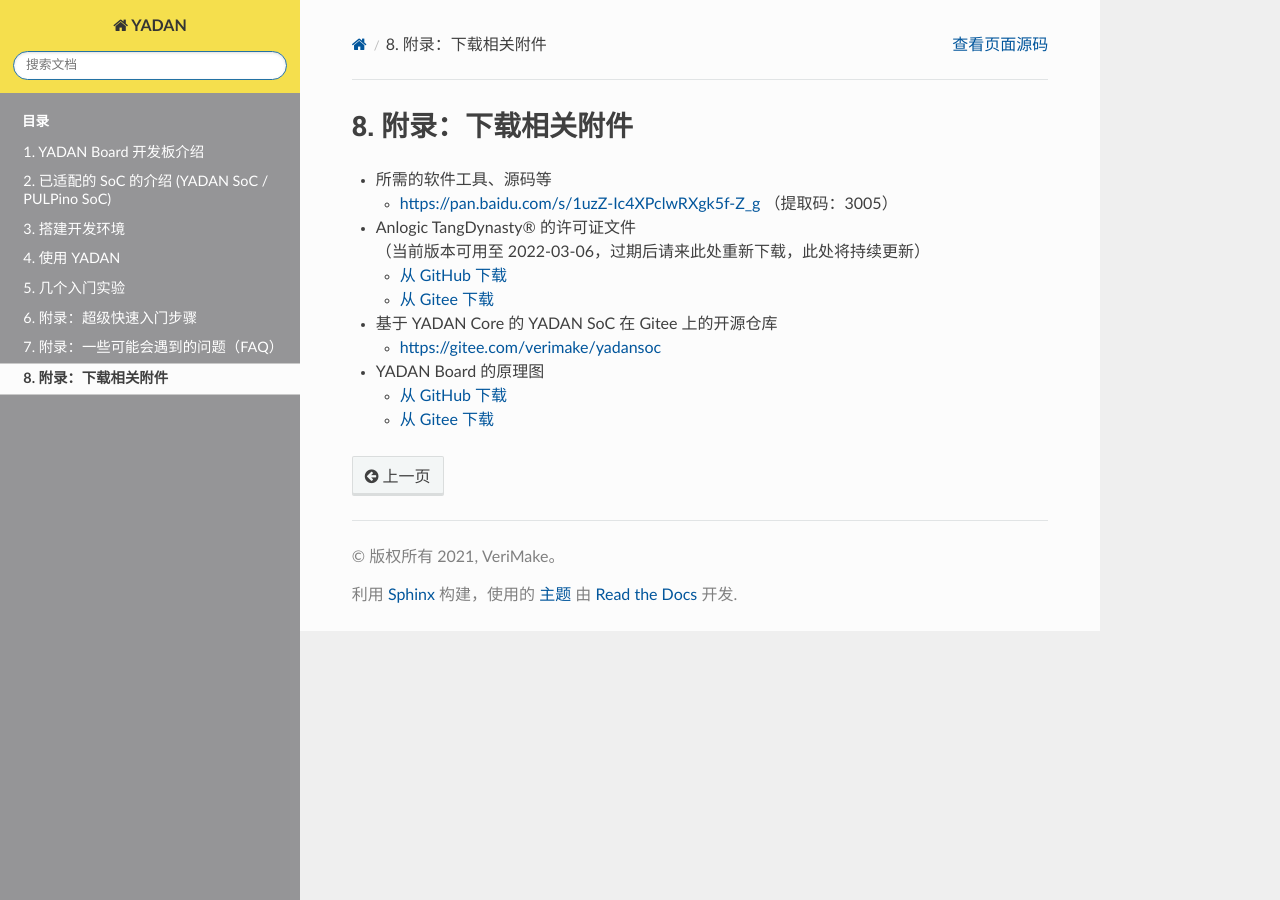
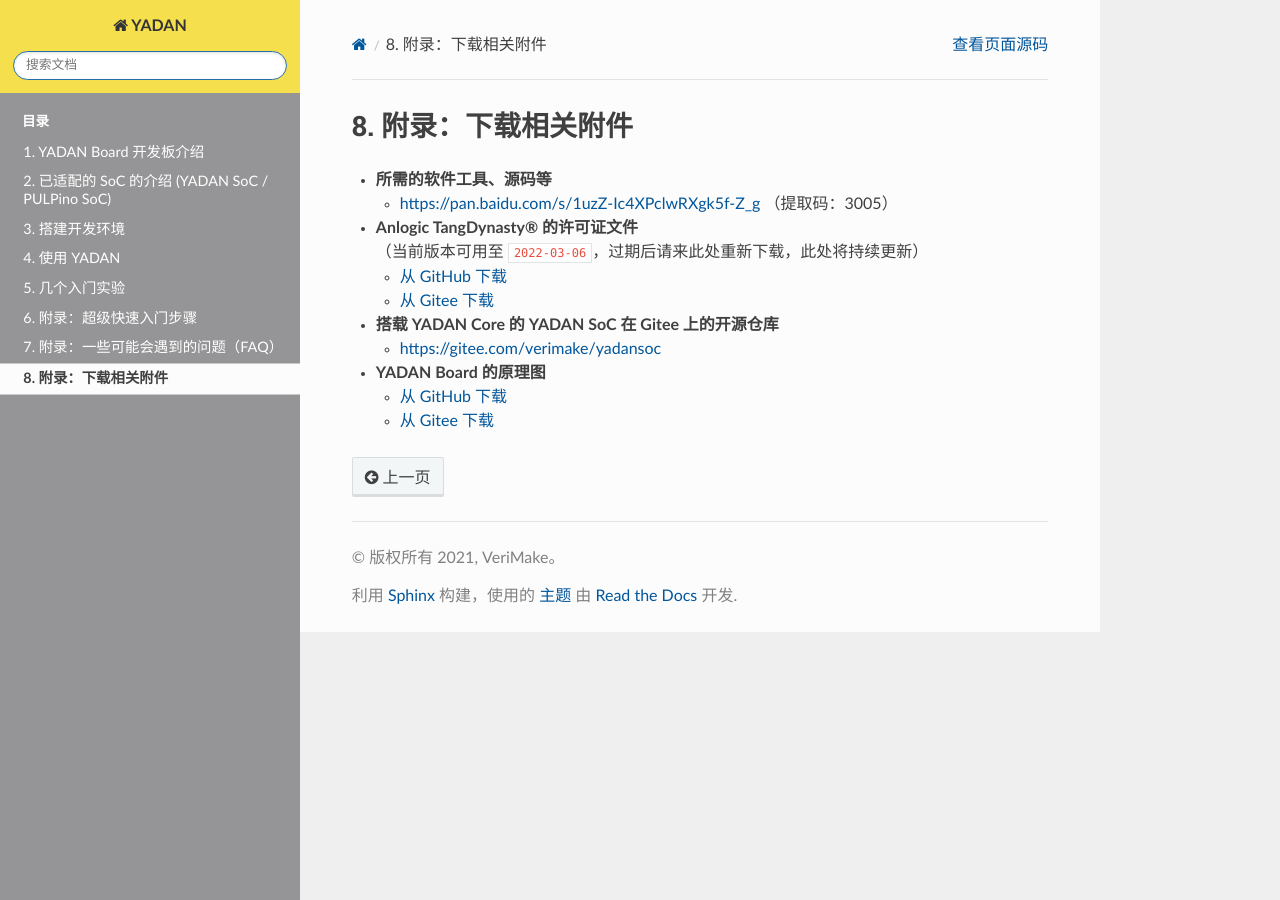
Before and after one commit to CSY-tvgo/YADAN-Docs, a Sphinx documentation site: the page built from docs/source/chap8.md, in a window 1280 px wide. Built offline with Sphinx 7.4.7 and the Read the Docs theme 2.0.0, drawn with Linux system fonts in a browser that asks for light colours.

```diff
--- a/docs/source/chap8.md
+++ b/docs/source/chap8.md
@@ -1,16 +1,16 @@
 # 附录：下载相关附件
 
-+ 所需的软件工具、源码等
++ **所需的软件工具、源码等**
   + [https://pan.baidu.com/s/1uzZ-Ic4XPclwRXgk5f-Z_g](https://pan.baidu.com/s/1uzZ-Ic4XPclwRXgk5f-Z_g) （提取码：3005）
 
-+ Anlogic TangDynasty® 的许可证文件
-  （当前版本可用至 2022-03-06，过期后请来此处重新下载，此处将持续更新）
++ **Anlogic TangDynasty® 的许可证文件**
+  （当前版本可用至 `2022-03-06`，过期后请来此处重新下载，此处将持续更新）
   + [从 GitHub 下载](https://github.com/CSY-tvgo/YADAN-Docs/blob/main/docs/source/attachments/Anlogic.lic)
   + [从 Gitee 下载](https://gitee.com/verimaker/yadan-board/blob/master/software/license/Anlogic.lic)
 
-+ 基于 YADAN Core 的 YADAN SoC 在 Gitee 上的开源仓库
++ **搭载 YADAN Core 的 YADAN SoC 在 Gitee 上的开源仓库**
   + [https://gitee.com/verimake/yadansoc](https://gitee.com/verimake/yadansoc)
 
-+ YADAN Board 的原理图
++ **YADAN Board 的原理图**
   + [从 GitHub 下载](https://github.com/CSY-tvgo/YADAN-Docs/blob/main/docs/source/attachments/Schematic_YADAN_v1_0_1_20211228_B.pdf)
   + [从 Gitee 下载](https://gitee.com/verimaker/yadan-board/blob/master/Schematic_YADAN_v1_0_1_20211228_B.pdf)
```
